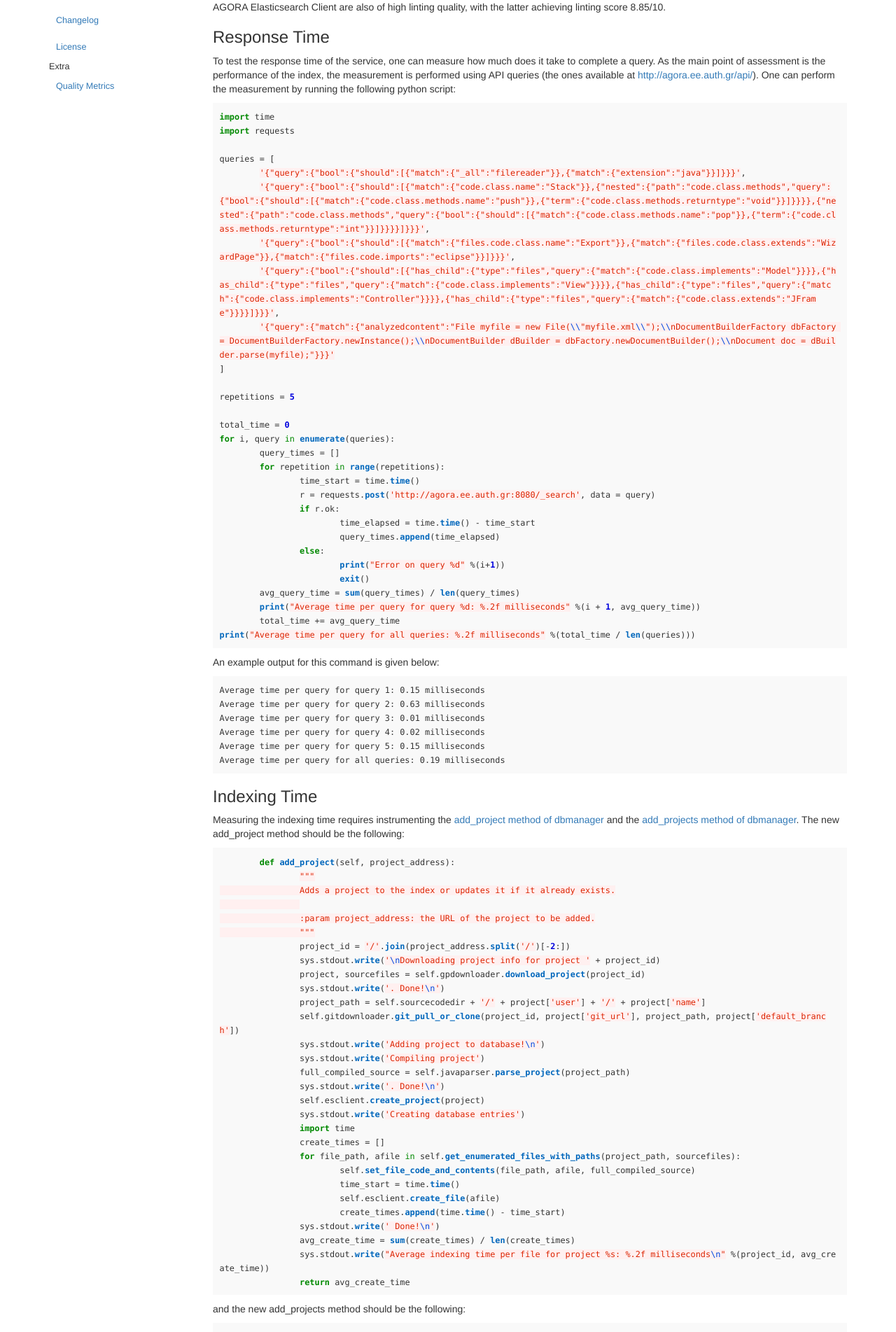
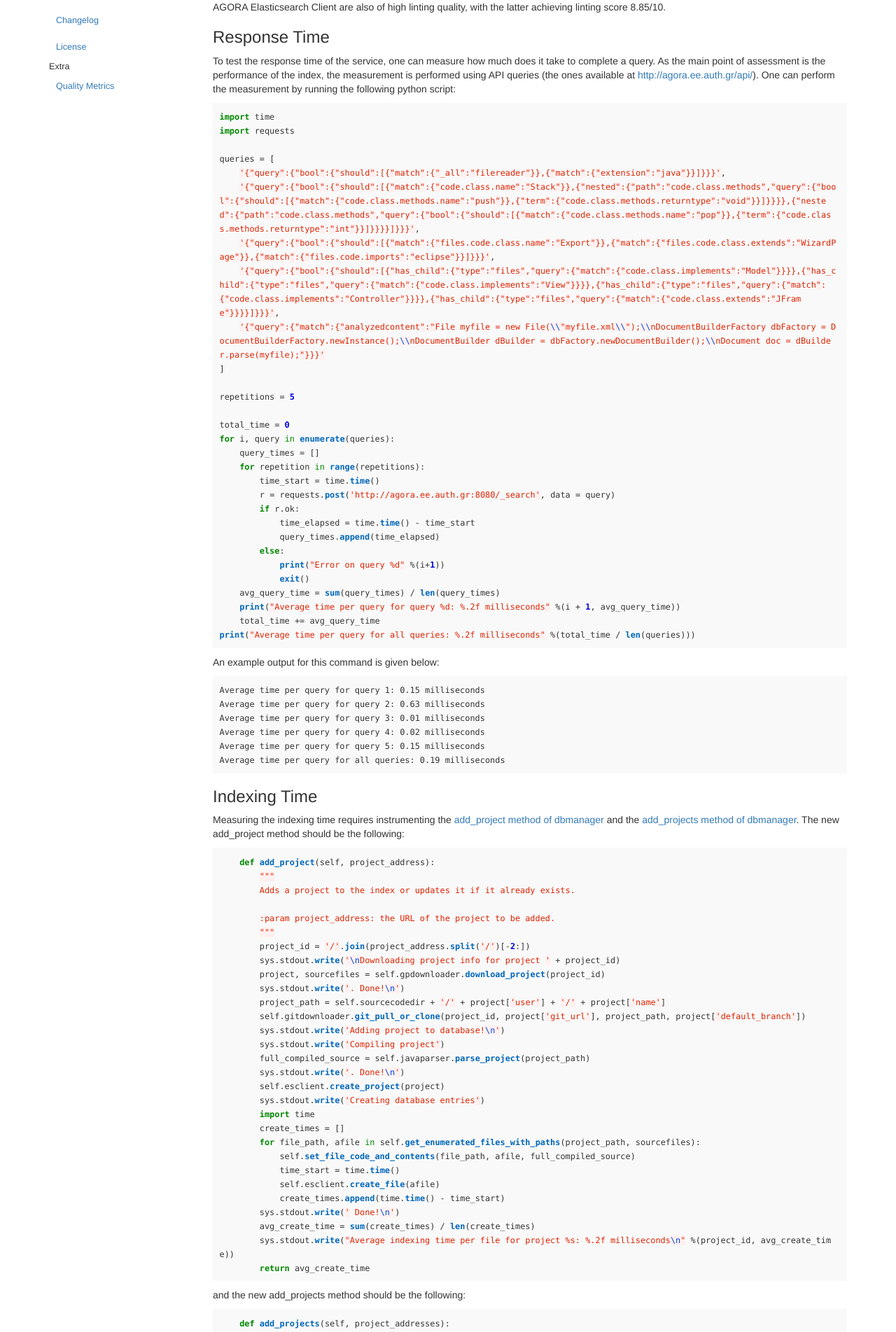
Before and after one commit to AuthEceSoftEng/agora, a Jekyll site: the page built from _posts/2017-07-20-quality-metrics.md, in a window 1280 px wide. Shown: the part 371-2274 px from the top of the page at 70% size. Built offline with Jekyll 4.4.1, drawn with Linux system fonts in a browser that asks for light colours.

Commit message:
Fix color highlighting

```diff
--- a/css/main.css
+++ b/css/main.css
@@ -8,6 +8,7 @@ pre, code, pre code {
     border-radius: 0;
     background-color: #f9f9f9;
     font-size: 0.85em;
+    tab-size: 4;
 }
 
 .highlight {
--- a/css/syntax.css
+++ b/css/syntax.css
@@ -24,7 +24,7 @@
 .highlight .kr { color: #008800; font-weight: bold } /* Keyword.Reserved */
 .highlight .kt { color: #888888; font-weight: bold } /* Keyword.Type */
 .highlight .m { color: #0000DD; font-weight: bold } /* Literal.Number */
-.highlight .s { color: #dd2200; background-color: #fff0f0 } /* Literal.String */
+.highlight .s { color: #dd2200; /* background-color: #fff0f0 */ } /* Literal.String */
 .highlight .na { color: #336699 } /* Name.Attribute */
 .highlight .nb { color: #003388 } /* Name.Builtin */
 .highlight .nc { color: #bb0066; font-weight: bold } /* Name.Class */
```
